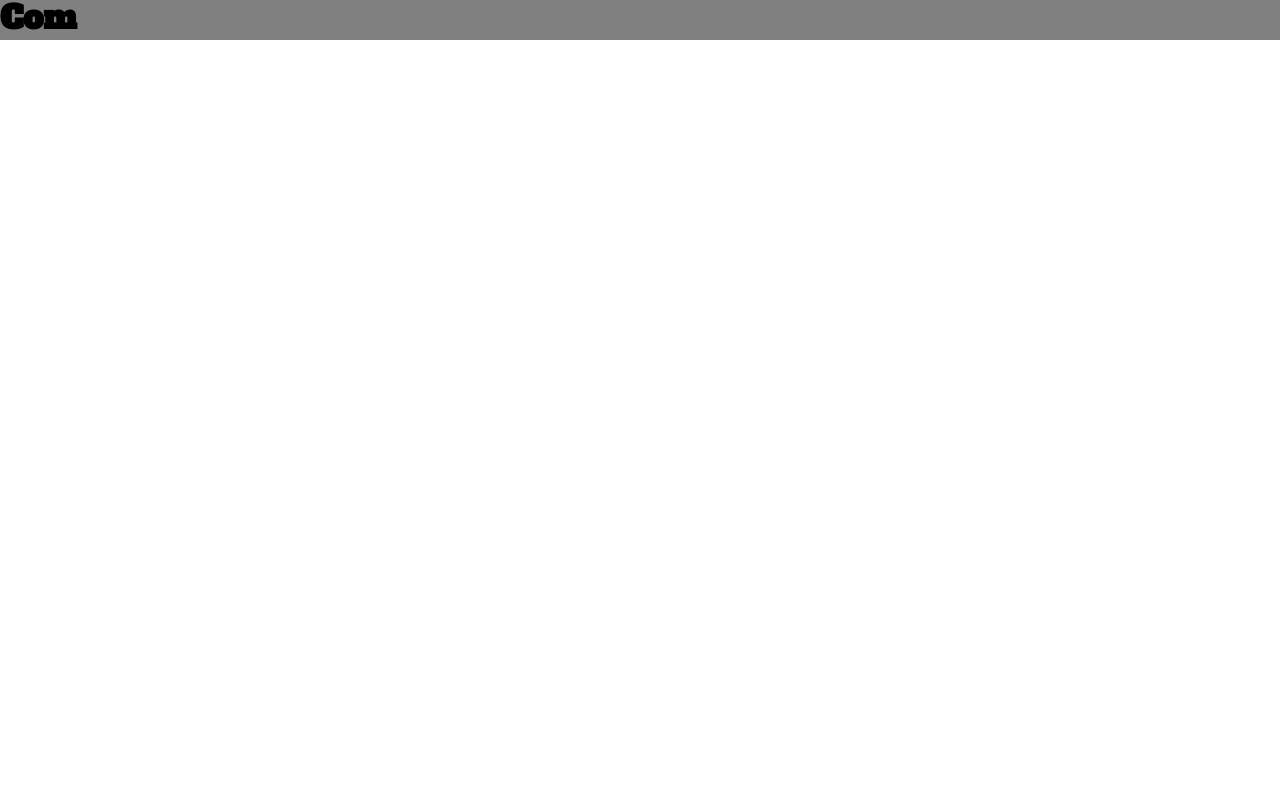
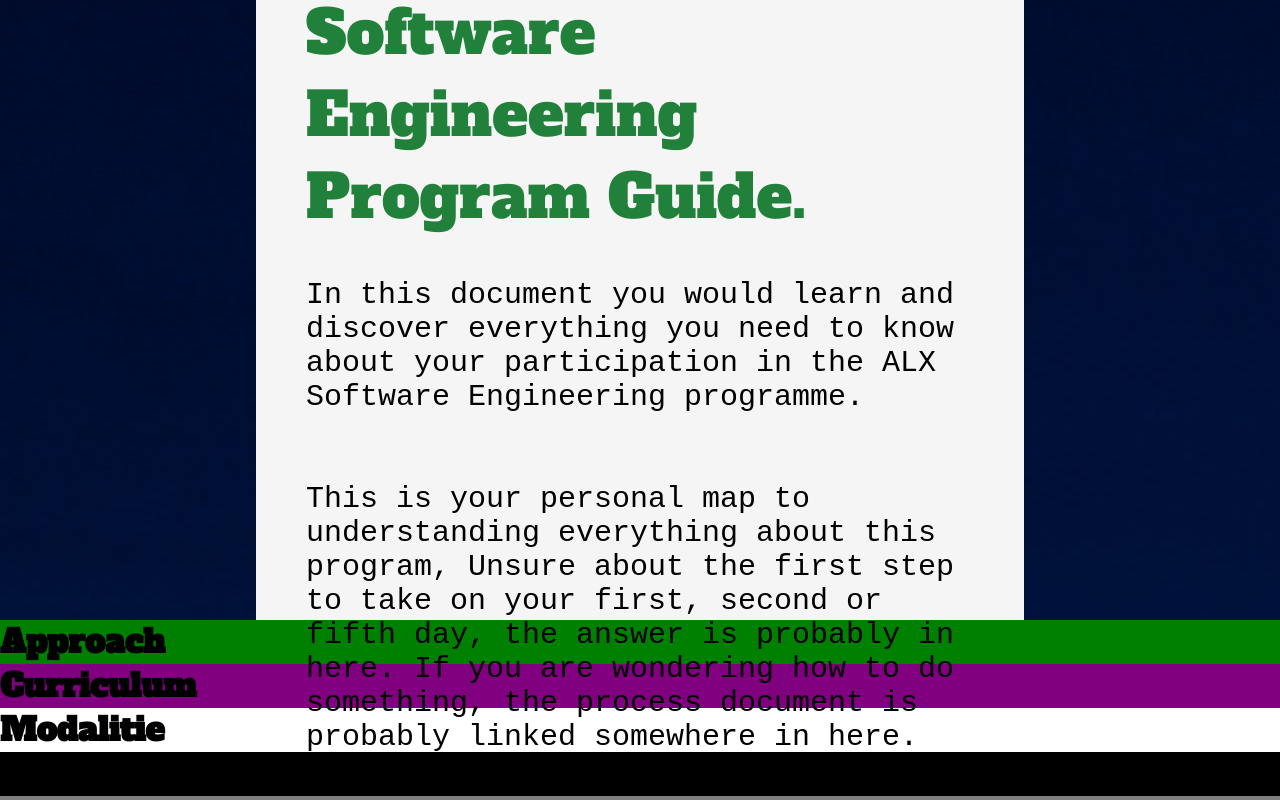
Before and after one commit to webagent-dev/alx, a React app: page / in a window 1280 px wide. Shown: the part 2580-3380 px from the top of the page. Before the commit the page ends 2620 px from the top, so only its background shows below. Built offline with nearby package versions, Linux system fonts and the light colour scheme.

Commit message:
complete pageOne conponent

```diff
--- /dev/null
+++ b/src/comps/page-1/PageOne.tsx
@@ -0,0 +1,134 @@
+import React from "react"
+import {
+  Container,
+  Wrapper,
+  Header,
+  Text,
+} from "./page-1.style"
+import { bgs } from "../../file"
+function PageOne() {
+  return (
+    <Container
+      bg={
+        bgs
+      }
+    >
+      <Wrapper>
+        <Header>
+          {" "}
+          Welcome
+          to
+          the
+          ALX
+          Software
+          Engineering
+          Program
+          Guide.
+        </Header>
+        <Text>
+          In
+          this
+          document
+          you
+          would
+          learn
+          and
+          discover
+          everything
+          you
+          need
+          to
+          know
+          about
+          your
+          participation
+          in
+          the
+          ALX
+          Software
+          Engineering
+          programme.
+          <br />
+          <br />
+          <br />
+          This
+          is
+          your
+          personal
+          map
+          to
+          understanding
+          everything
+          about
+          this
+          program,
+          Unsure
+          about
+          the
+          first
+          step
+          to
+          take
+          on
+          your
+          first,
+          second
+          or
+          fifth
+          day,
+          the
+          answer
+          is
+          probably
+          in
+          here.
+          If
+          you
+          are
+          wondering
+          how
+          to
+          do
+          something,
+          the
+          process
+          document
+          is
+          probably
+          linked
+          somewhere
+          in
+          here.
+          <br />
+          <br />
+          <br />
+          We
+          have
+          carefully
+          designed
+          this
+          document
+          to
+          break
+          down
+          your
+          journey
+          in
+          this
+          program
+          in
+          terms
+          of
+          approach,
+          principles,
+          methodology,
+          requirements,
+          and
+          design.
+        </Text>
+      </Wrapper>
+    </Container>
+  )
+}
+
+export default PageOne
--- /dev/null
+++ b/src/comps/page-1/page-1.style.ts
@@ -0,0 +1,35 @@
+import styled from "styled-components"
+type styleProps =
+  {
+    bg: string
+  }
+export const Container = styled.div<styleProps>`
+  width: 100vw;
+  height: 100vh;
+  background: url(${(
+    props
+  ) =>
+    props.bg});
+`
+export const Wrapper = styled.div`
+  width: 60%;
+  height: 100%;
+  background: whitesmoke;
+  margin: auto;
+  display: flex;
+  align-items: center;
+  /* justify-content: center; */
+  flex-direction: column;
+  padding: 50px;
+`
+export const Header = styled.div`
+  font-size: 60px;
+  color: #21803a;
+  margin-top: 40px;
+`
+export const Text = styled.div`
+  margin-top: 40px;
+  font-size: 30px;
+  font-family: monospace;
+  font-weight: 500;
+`
--- a/src/file.ts
+++ b/src/file.ts
@@ -8,6 +8,7 @@
 import { default as Thanks } from "./pages/Thanks"
 import { default as HomePage } from "./comps/home/HomePage"
 import { default as Head } from "./comps/head/Head"
+import { default as PageOne } from "./comps/page-1/PageOne"
 
 import logoText from "./asset/logo-text.png"
 import introImage from "./asset/intro.png"
@@ -28,4 +29,5 @@
   bgs,
   Welcome,
   Head,
+  PageOne,
 }
--- a/src/pages/Welcome.tsx
+++ b/src/pages/Welcome.tsx
@@ -1,6 +1,9 @@
 import React from "react"
 import { WelcomeContainer } from "../globalStyle"
-import { Head } from "../file"
+import {
+  Head,
+  PageOne,
+} from "../file"
 function Welcome() {
   return (
     <WelcomeContainer>
@@ -9,6 +12,7 @@
         header="to the ALX SE Programme"
         text=""
       />
+      <PageOne />
     </WelcomeContainer>
   )
 }
```
Also changed, not shown: src/comps/table/Table.tsx (added), src/comps/table/table.style.ts (added).
